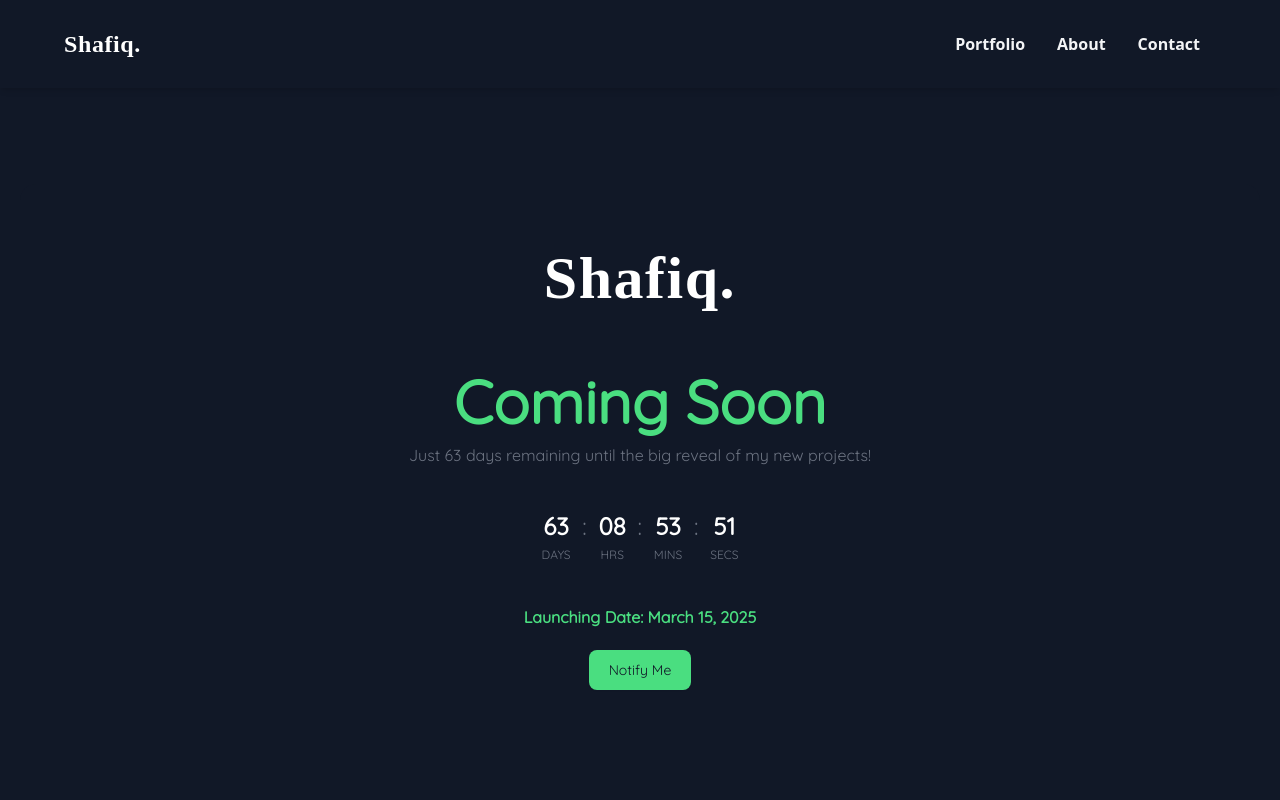
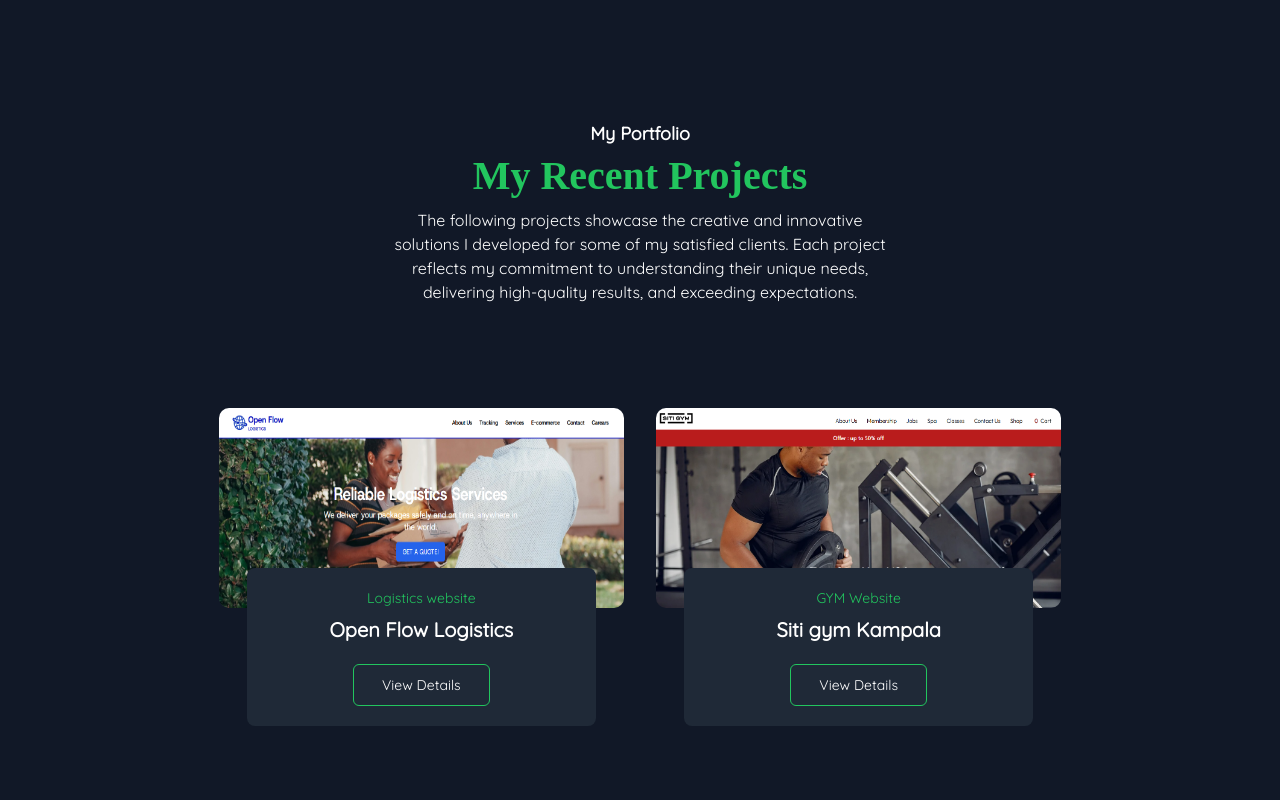
Before and after one commit to Shafiquedev256/portfolio1, a React (Vite) app: page /portfolio in a window 1280 px wide. Shown: the top 800 px of the page. Built offline with nearby package versions, Linux system fonts and the light colour scheme; a web font is replaced by a local one.

Commit message:
added portfolio

```diff
--- a/src/App.tsx
+++ b/src/App.tsx
@@ -1,17 +1,16 @@
 import { Route, Routes } from "react-router-dom";
 import HomePage from "./pages/homepage";
-
 import About_page from "./pages/aboutpage";
 import Contactus_page from "./pages/contactpage";
 import Detail_page from "./pages/detailspage";
-import Countdown from "./pages/commingsoon";
+import Portfolio from "./components/portfolio";
 
 function App() {
   return (
     <>
       <Routes>
         <Route path='/*' element={<HomePage />} />
-        <Route path='/portfolio' element={<Countdown />} />
+        <Route path='/portfolio' element={<Portfolio />} />
         <Route path='/about' element={<About_page />} />
         <Route path='/contact' element={<Contactus_page />} />
         <Route path='/details/:project' element={<Detail_page />} />
--- a/src/components/herosection.tsx
+++ b/src/components/herosection.tsx
@@ -38,8 +38,7 @@ const HeroSection = () => {
             </h3>
             <p className='text-lg'>
               Experienced website developer with 2+ years of expertise in
-              ReactJs, TailwindCSS, ExpressJs, Nodejs, MongoDB, and some Flutter
-              experience.
+              ReactJs, TailwindCSS, ExpressJs, Nodejs, MongoDB.
             </p>
             <div className='flex justify-center items-center'>
               <button
--- a/src/components/portfolio.tsx
+++ b/src/components/portfolio.tsx
@@ -47,19 +47,20 @@ const Portfolio = () => {
             <div className='w-full px-4'></div>
           </div>
           <div className='flex flex-wrap items-center justify-center -mx-4'>
-            <PortfolioCard
+            {/**  <PortfolioCard
               ImageHref={img1}
               category='Video Games E-commerce'
               title='S.M Games'
               button='View Details'
               buttonHref='/details/project-1'
-            />
+            />*/}
+
             <PortfolioCard
               ImageHref={img2}
               category='Logistics website'
               title='Open Flow Logistics'
               button='View Details'
-              buttonHref='/details/project-1'
+              buttonHref='/details/project-2'
             />
             <PortfolioCard
               ImageHref={img3}
--- a/src/components/typingeffect.tsx
+++ b/src/components/typingeffect.tsx
@@ -7,7 +7,7 @@ export const TypewriterEffect = () => {
         strings: [
           "Reactjs  Developer",
           "MERN stack Developer",
-          "Flutter  Developer",
+          "Frontend  Developer",
         ],
         autoStart: true,
         loop: true,
--- a/src/pages/detailspage.tsx
+++ b/src/pages/detailspage.tsx
@@ -1,6 +1,7 @@
 import FooterSection from "../components/footer";
 import Header from "../components/header";
 import img1 from "../assets/sitigym.png";
+import img2 from "../assets/openflow .png";
 import { Link, useParams } from "react-router-dom";
 import { useEffect, useState } from "react";
 
@@ -65,6 +66,7 @@ const Detail_page = () => {
                     </p>
                     <Link
                       to={items.link}
+                      target='_blank'
                       className='px-6 py-2 mb-8 font-semibold text-center bg-rose-600 text-white rounded-sm'
                     >
                       Live Site
@@ -93,13 +95,32 @@ const projects = [
     approach:
       "The first step was diving deep into their goals and challenges. I learned that the gym wanted to showcase its classes, transparent pricing, and values while also creating a space that felt inviting and alive. They needed a website that wasn’t just functional but inspiring—a site that captured the heart of their mission.",
     solution: [
-      "A Fresh, Engaging Design: Using React, Tailwind CSS, and TypeScript, I built a modern and responsive website that feels as dynamic as a gym session.",
+      "A Fresh, Engaging Design: Using Nextjs, Tailwind CSS, and TypeScript, I built a modern and responsive website that feels as dynamic as a gym session.",
       "Highlighting What Matters: I reorganized the content to prominently feature their workout schedules, pricing, and testimonials. Each section was designed to feel authentic and relatable, giving visitors a clear sense of what to expect.",
       "Interactive Features: I added a detailed schedule system with pop-up modals for workouts, ensuring visitors could easily explore their options.",
       "SEO-Driven Content: I implemented strategic keywords and optimized the website’s structure to improve its visibility and reach in search engines.",
     ],
     impact:
       "The redesigned website transformed how Siti Gym connects with its audience. It’s no longer just a website—it’s a digital extension of the gym, full of energy, transparency, and purpose. The feedback from both the client and their members has been overwhelmingly positive, and the site now serves as a source of pride and inspiration for the community.",
-    link: "https://sitigym.com/",
+    link: "https://sitigym256.vercel.app/",
+  },
+  {
+    business: "Open Flow Logistics",
+    images: img2,
+    intro:
+      "Open Flow Logistics needed a stronger online presence to connect with clients and showcase their services effectively. Their existing digital footprint was limited, making it difficult for potential customers to find information or request services. To solve this, I designed and developed a modern, user-friendly website that improves visibility, streamlines customer inquiries, and enhances their overall brand image. ",
+    approach:
+      "I approached the problem by leveraging Next.js for performance, Tailwind CSS for responsive design, and SEO best practices to improve visibility, ensuring a fast, modern, and user-friendly website.",
+    solution: [
+      "Built with Next.js for fast performance and seamless navigation",
+      "Implemented Tailwind CSS for a modern, responsive design",
+      "Optimized SEO with structured metadata and keyword-rich content",
+      "Enhanced page speed with server-side rendering (SSR) and static generation",
+      "Improved user experience with a clean, intuitive interface",
+      "Streamlined customer inquiries with clear call-to-action elements",
+    ],
+    impact:
+      "The new website significantly improved Open Flow Logistics' online presence by increasing traffic through better SEO, enhancing user experience with faster load times, and ensuring full mobile responsiveness. Clear navigation and strong call-to-action elements boosted customer engagement, while a modern design strengthened the company's brand credibility. Additionally, streamlined inquiries led to improved lead generation and higher conversion rates.",
+    link: "https://openflow.vercel.app/",
   },
 ];
```
